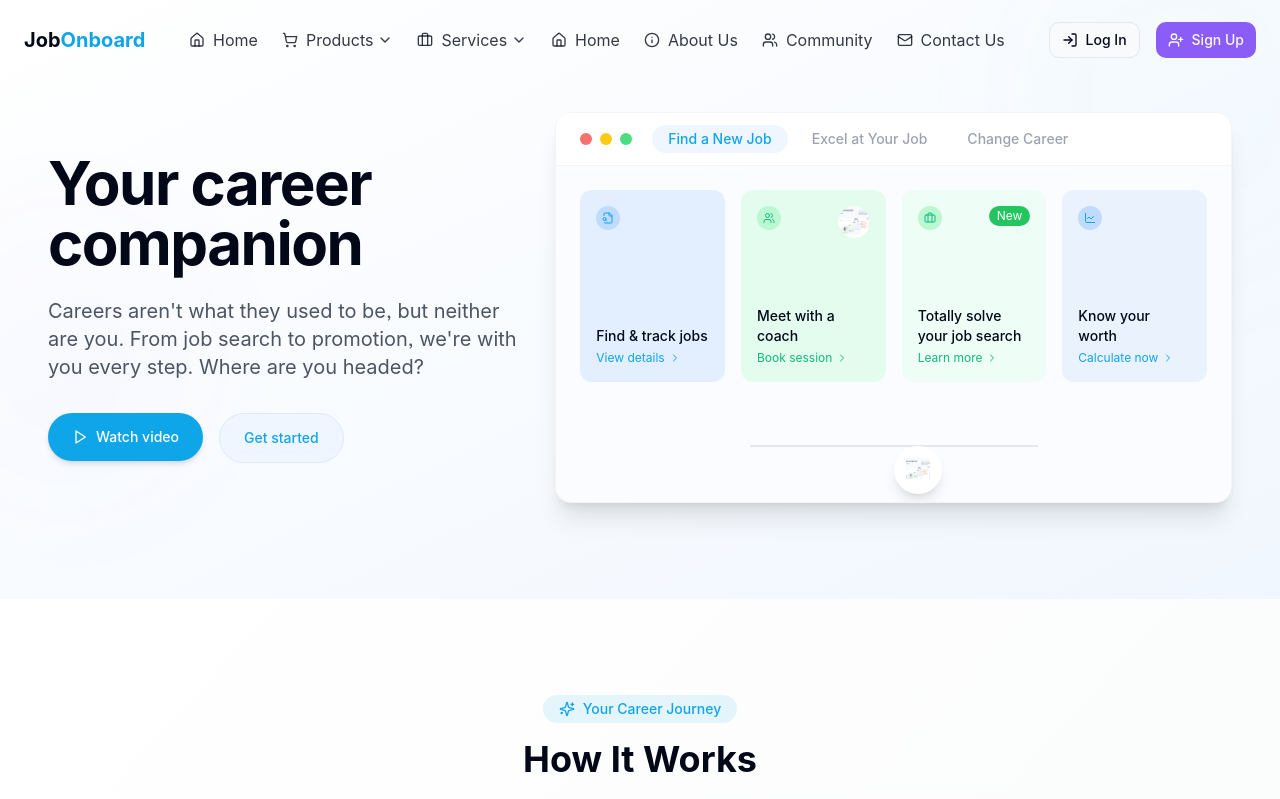
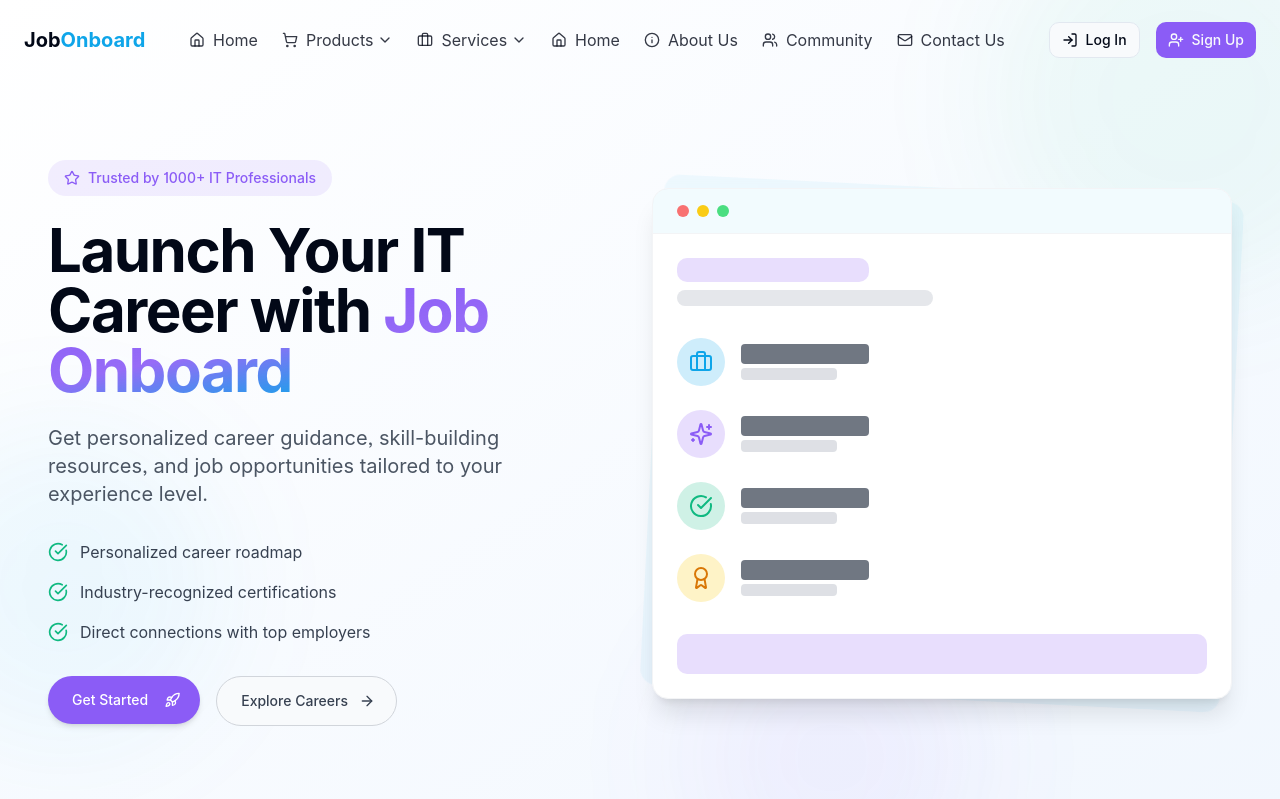
Before and after one commit to AiDataRobo/launch-it-journey, a React (Vite) app: page / in a window 1280 px wide. Shown: the top 799 px of the page. Built offline with nearby package versions, Linux system fonts and the light colour scheme.

Commit message:
Reverted to edit edt-cff96ad0-d82c-464a-ad73-2e7dadb1344f: "Update landing page hero banner
Update the landing page hero banner with an animated design and intuitive CTA."

```diff
--- a/src/components/Hero.tsx
+++ b/src/components/Hero.tsx
@@ -1,21 +1,29 @@
 
 import React from 'react';
-import { ArrowRight, Play, ChevronRight, Users, LineChart, FileSearch, Briefcase } from 'lucide-react';
+import { ArrowRight, Rocket, CheckCircle, Star, Briefcase, Award, Sparkles } from 'lucide-react';
 import { motion } from 'framer-motion';
 import { Button } from '@/components/ui/button';
 import { Link } from 'react-router-dom';
 
 const Hero = () => {
+  // Career journey steps animation
+  const journeySteps = [
+    { icon: Briefcase, text: "Search Jobs", color: "bg-jobonboard-blue/20 text-jobonboard-blue" },
+    { icon: Sparkles, text: "Build Skills", color: "bg-jobonboard-purple/20 text-jobonboard-purple" },
+    { icon: CheckCircle, text: "Get Hired", color: "bg-jobonboard-green/20 text-jobonboard-green" },
+    { icon: Award, text: "Career Growth", color: "bg-amber-100 text-amber-600" }
+  ];
+
   return (
-    <section className="relative pt-20 md:pt-28 pb-16 md:pb-24 overflow-hidden">
+    <section className="relative pt-32 pb-24 md:pt-40 md:pb-32 overflow-hidden">
       {/* Background Elements */}
       <div className="absolute inset-0 z-0">
         <div className="absolute top-0 left-0 w-full h-full bg-gradient-to-br from-white to-blue-50/80"></div>
         <motion.div
-          className="absolute -top-24 -right-24 w-96 h-96 bg-jobonboard-blue/5 rounded-full blur-3xl"
+          className="absolute -top-24 -right-24 w-96 h-96 bg-jobonboard-green/10 rounded-full blur-3xl"
           animate={{
             scale: [1, 1.2, 1],
-            opacity: [0.3, 0.6, 0.3]
+            opacity: [0.5, 0.7, 0.5]
           }}
           transition={{
             duration: 8,
@@ -24,10 +32,10 @@ const Hero = () => {
           }}
         />
         <motion.div
-          className="absolute top-1/3 -left-24 w-80 h-80 bg-jobonboard-purple/5 rounded-full blur-3xl"
+          className="absolute top-1/2 -left-24 w-80 h-80 bg-jobonboard-blue/10 rounded-full blur-3xl"
           animate={{
             scale: [1, 1.1, 1],
-            opacity: [0.3, 0.5, 0.3]
+            opacity: [0.5, 0.8, 0.5]
           }}
           transition={{
             duration: 7,
@@ -36,52 +44,113 @@ const Hero = () => {
             delay: 1
           }}
         />
+        <motion.div
+          className="absolute -bottom-8 right-1/4 w-64 h-64 bg-jobonboard-purple/10 rounded-full blur-3xl"
+          animate={{
+            scale: [1, 1.15, 1],
+            opacity: [0.5, 0.7, 0.5]
+          }}
+          transition={{
+            duration: 9,
+            repeat: Infinity,
+            ease: "easeInOut",
+            delay: 2
+          }}
+        />
       </div>
 
       <div className="container mx-auto px-6 md:px-12 relative z-10">
-        <div className="flex flex-col lg:flex-row items-center justify-between gap-10 lg:gap-6">
-          {/* Left Column - Text & CTA */}
+        <div className="flex flex-col md:flex-row items-center justify-between gap-12 md:gap-6">
           <motion.div
-            className="w-full lg:w-5/12"
+            className="w-full md:w-1/2"
             initial={{ opacity: 0, y: 20 }}
             animate={{ opacity: 1, y: 0 }}
             transition={{ duration: 0.6 }}
           >
+            {/* Features Banner */}
+            <motion.div
+              className="flex items-center gap-2 px-4 py-2 bg-jobonboard-purple/10 rounded-full w-fit mb-6"
+              initial={{ opacity: 0, x: -20 }}
+              animate={{ opacity: 1, x: 0 }}
+              transition={{ duration: 0.5, delay: 0.2 }}
+              whileHover={{ scale: 1.05 }}
+            >
+              <Star className="w-4 h-4 text-jobonboard-purple" />
+              <span className="text-sm font-medium text-jobonboard-purple">Trusted by 1000+ IT Professionals</span>
+            </motion.div>
+
             <motion.h1
               className="text-4xl md:text-5xl lg:text-6xl font-bold leading-tight tracking-tight mb-6"
               initial={{ opacity: 0, y: 20 }}
               animate={{ opacity: 1, y: 0 }}
-              transition={{ duration: 0.6, delay: 0.2 }}
+              transition={{ duration: 0.6, delay: 0.3 }}
             >
-              Your career companion
+              Launch Your IT Career with <span className="text-gradient-primary">Job Onboard</span>
             </motion.h1>
 
             <motion.p
               className="text-lg md:text-xl text-gray-600 mb-8 max-w-lg"
               initial={{ opacity: 0, y: 20 }}
               animate={{ opacity: 1, y: 0 }}
-              transition={{ duration: 0.6, delay: 0.3 }}
+              transition={{ duration: 0.6, delay: 0.4 }}
             >
-              Careers aren't what they used to be, but neither are you. From job search to promotion, we're with you every step. Where are you headed?
+              Get personalized career guidance, skill-building resources, and job opportunities tailored to your experience level.
             </motion.p>
+
+            {/* Feature List */}
+            <motion.div
+              className="space-y-4 mb-8"
+              initial={{ opacity: 0, y: 20 }}
+              animate={{ opacity: 1, y: 0 }}
+              transition={{ duration: 0.6, delay: 0.5 }}
+            >
+              {[
+                'Personalized career roadmap',
+                'Industry-recognized certifications',
+                'Direct connections with top employers'
+              ].map((feature, index) => (
+                <motion.div
+                  key={index}
+                  className="flex items-center gap-3 text-gray-700"
+                  initial={{ opacity: 0, x: -20 }}
+                  animate={{ opacity: 1, x: 0 }}
+                  transition={{ duration: 0.4, delay: 0.6 + index * 0.1 }}
+                  whileHover={{ x: 5 }}
+                >
+                  <CheckCircle className="w-5 h-5 text-jobonboard-green" />
+                  <span>{feature}</span>
+                </motion.div>
+              ))}
+            </motion.div>
 
             <motion.div
               className="flex flex-wrap gap-4"
               initial={{ opacity: 0, y: 20 }}
               animate={{ opacity: 1, y: 0 }}
-              transition={{ duration: 0.6, delay: 0.4 }}
+              transition={{ duration: 0.6, delay: 0.7 }}
             >
               <motion.div
                 whileHover={{ scale: 1.05 }}
                 whileTap={{ scale: 0.95 }}
               >
                 <Button
-                  className="group px-6 py-6 rounded-full bg-jobonboard-blue text-white font-medium hover:bg-jobonboard-blue-light shadow-md focus-ring inline-flex items-center gap-2"
+                  className="group px-6 py-6 rounded-full bg-jobonboard-purple text-white font-medium hover:bg-jobonboard-purple-light shadow-md focus-ring inline-flex items-center gap-2"
                   asChild
                 >
-                  <Link to="/videos">
-                    <Play className="w-4 h-4" />
-                    <span>Watch video</span>
+                  <Link to="/signup">
+                    <motion.span
+                      initial={{ opacity: 1 }}
+                      whileHover={{ opacity: 1 }}
+                    >
+                      Get Started
+                    </motion.span>
+                    <motion.div
+                      className="ml-1"
+                      animate={{ x: [0, 5, 0] }}
+                      transition={{ duration: 1.5, repeat: Infinity, ease: "easeInOut" }}
+                    >
+                      <Rocket className="w-4 h-4" />
+                    </motion.div>
                   </Link>
                 </Button>
               </motion.div>
@@ -91,204 +160,116 @@ const Hero = () => {
                 whileTap={{ scale: 0.95 }}
               >
                 <Button
-                  className="px-6 py-6 rounded-full bg-blue-50 border border-blue-100 text-jobonboard-blue font-medium hover:bg-blue-100 focus-ring inline-flex items-center gap-2"
+                  className="px-6 py-6 rounded-full border border-gray-300 text-gray-700 font-medium hover:border-jobonboard-purple hover:text-jobonboard-purple focus-ring inline-flex items-center gap-2 group"
                   variant="outline"
                   asChild
                 >
-                  <Link to="/signup">
-                    <span>Get started</span>
+                  <Link to="#career-paths">
+                    <span>Explore Careers</span>
+                    <motion.div
+                      animate={{ x: [0, 5, 0] }}
+                      transition={{ duration: 1.5, repeat: Infinity, ease: "easeInOut", delay: 0.5 }}
+                    >
+                      <ArrowRight className="w-4 h-4" />
+                    </motion.div>
                   </Link>
                 </Button>
               </motion.div>
             </motion.div>
           </motion.div>
 
-          {/* Right Column - Career Dashboard Visualization */}
           <motion.div
-            className="w-full lg:w-7/12"
+            className="w-full md:w-1/2"
             initial={{ opacity: 0, scale: 0.9 }}
             animate={{ opacity: 1, scale: 1 }}
             transition={{ duration: 0.7, delay: 0.3 }}
           >
             <div className="relative">
               <motion.div
+                className="absolute inset-0 bg-jobonboard-blue/5 backdrop-blur-sm rounded-2xl"
+                animate={{ rotate: [3, 2, 3] }}
+                transition={{ duration: 8, repeat: Infinity, ease: "easeInOut" }}
+              />
+              <motion.div
                 className="relative bg-white shadow-xl rounded-2xl overflow-hidden border border-gray-100"
                 whileHover={{ y: -5, boxShadow: "0 20px 25px -5px rgba(0, 0, 0, 0.1), 0 10px 10px -5px rgba(0, 0, 0, 0.04)" }}
                 transition={{ type: "spring", stiffness: 300, damping: 20 }}
               >
-                {/* Dashboard Header */}
-                <div className="px-6 py-3 bg-white border-b border-gray-100 flex items-center gap-4">
+                <div className="px-6 py-4 bg-jobonboard-blue/5 border-b border-gray-100">
                   <div className="flex space-x-2">
                     <div className="w-3 h-3 bg-red-400 rounded-full"></div>
                     <div className="w-3 h-3 bg-yellow-400 rounded-full"></div>
                     <div className="w-3 h-3 bg-green-400 rounded-full"></div>
                   </div>
-                  <div className="flex">
-                    <motion.span
-                      className="text-sm px-4 py-1 rounded-full bg-blue-50 text-jobonboard-blue font-medium mx-1 cursor-pointer"
-                      whileHover={{ y: -2 }}
-                      initial={{ opacity: 0 }}
-                      animate={{ opacity: 1 }}
-                      transition={{ delay: 0.6 }}
-                    >
-                      Find a New Job
-                    </motion.span>
-                    <motion.span
-                      className="text-sm px-4 py-1 rounded-full text-gray-400 font-medium mx-1 cursor-pointer"
-                      whileHover={{ y: -2 }}
-                      initial={{ opacity: 0 }}
-                      animate={{ opacity: 1 }}
-                      transition={{ delay: 0.7 }}
-                    >
-                      Excel at Your Job
-                    </motion.span>
-                    <motion.span
-                      className="text-sm px-4 py-1 rounded-full text-gray-400 font-medium mx-1 cursor-pointer"
-                      whileHover={{ y: -2 }}
-                      initial={{ opacity: 0 }}
-                      animate={{ opacity: 1 }}
-                      transition={{ delay: 0.8 }}
-                    >
-                      Change Career
-                    </motion.span>
                 </div>
-                </div>
-
-                {/* Dashboard Content */}
-                <div className="p-6 bg-blue-50/30">
-                  <div className="grid grid-cols-12 gap-4">
-                    {/* Career Path Elements */}
+                <div className="p-6">
+                  <div className="mb-8">
                     <motion.div
-                      className="col-span-6 lg:col-span-3"
-                      initial={{ opacity: 0, y: 20 }}
-                      animate={{ opacity: 1, y: 0 }}
-                      transition={{ duration: 0.4, delay: 1 }}
-                    >
-                      <div className="bg-blue-100/70 p-4 rounded-xl h-48 flex flex-col">
-                        <div className="flex justify-between items-start mb-3">
-                          <div className="w-6 h-6 bg-blue-200 rounded-full flex items-center justify-center">
-                            <FileSearch className="w-3 h-3 text-jobonboard-blue" />
-                          </div>
-                        </div>
-                        <div className="mt-auto">
-                          <h3 className="font-medium text-sm mb-1">Find & track jobs</h3>
-                          <div className="flex items-center text-xs text-jobonboard-blue">
-                            <span>View details</span>
-                            <ChevronRight className="w-3 h-3 ml-1" />
-                          </div>
-                        </div>
-                      </div>
-                    </motion.div>
-
+                      className="h-6 w-48 bg-jobonboard-purple/20 rounded-md mb-2"
+                      initial={{ width: 0 }}
+                      animate={{ width: "12rem" }}
+                      transition={{ duration: 1, delay: 0.8 }}
+                    />
                     <motion.div
-                      className="col-span-6 lg:col-span-3"
-                      initial={{ opacity: 0, y: 20 }}
-                      animate={{ opacity: 1, y: 0 }}
-                      transition={{ duration: 0.4, delay: 1.2 }}
-                    >
-                      <div className="bg-green-100/70 p-4 rounded-xl h-48 flex flex-col">
-                        <div className="flex justify-between items-start mb-3">
-                          <div className="w-6 h-6 bg-green-200 rounded-full flex items-center justify-center">
-                            <Users className="w-3 h-3 text-jobonboard-green" />
-                          </div>
-                          <div className="w-8 h-8 bg-white rounded-full overflow-hidden">
-                            <img src="public/lovable-uploads/4f98bb9b-7b3d-4c07-b00f-446c6e057610.png" className="w-full h-full object-cover" alt="Coach" />
-                          </div>
-                        </div>
-                        <div className="mt-auto">
-                          <h3 className="font-medium text-sm mb-1">Meet with a coach</h3>
-                          <div className="flex items-center text-xs text-jobonboard-green">
-                            <span>Book session</span>
-                            <ChevronRight className="w-3 h-3 ml-1" />
-                          </div>
-                        </div>
-                      </div>
-                    </motion.div>
-
-                    <motion.div
-                      className="col-span-6 lg:col-span-3"
-                      initial={{ opacity: 0, y: 20 }}
-                      animate={{ opacity: 1, y: 0 }}
-                      transition={{ duration: 0.4, delay: 1.4 }}
-                    >
-                      <div className="bg-green-100/40 p-4 rounded-xl h-48 flex flex-col">
-                        <div className="flex justify-between items-start mb-3">
-                          <div className="w-6 h-6 bg-green-200 rounded-full flex items-center justify-center">
-                            <Briefcase className="w-3 h-3 text-jobonboard-green" />
-                          </div>
-                          <span className="bg-green-500 text-white text-xs px-2 py-0.5 rounded-full">New</span>
-                        </div>
-                        <div className="mt-auto">
-                          <h3 className="font-medium text-sm mb-1">Totally solve your job search</h3>
-                          <div className="flex items-center text-xs text-jobonboard-green">
-                            <span>Learn more</span>
-                            <ChevronRight className="w-3 h-3 ml-1" />
-                          </div>
-                        </div>
-                      </div>
-                    </motion.div>
-
-                    <motion.div
-                      className="col-span-6 lg:col-span-3"
-                      initial={{ opacity: 0, y: 20 }}
-                      animate={{ opacity: 1, y: 0 }}
-                      transition={{ duration: 0.4, delay: 1.6 }}
-                    >
-                      <div className="bg-blue-100/50 p-4 rounded-xl h-48 flex flex-col">
-                        <div className="flex justify-between items-start mb-3">
-                          <div className="w-6 h-6 bg-blue-200 rounded-full flex items-center justify-center">
-                            <LineChart className="w-3 h-3 text-jobonboard-blue" />
-                          </div>
-                        </div>
-                        <div className="mt-auto">
-                          <h3 className="font-medium text-sm mb-1">Know your worth</h3>
-                          <div className="flex items-center text-xs text-jobonboard-blue">
-                            <span>Calculate now</span>
-                            <ChevronRight className="w-3 h-3 ml-1" />
-                          </div>
-                        </div>
-                      </div>
-                    </motion.div>
-
-                    {/* Career Growth Illustration */}
-                    <motion.div
-                      className="col-span-12 mt-4"
-                      initial={{ opacity: 0 }}
-                      animate={{ opacity: 1 }}
-                      transition={{ duration: 0.6, delay: 1.8 }}
-                    >
-                      <div className="flex justify-center items-center h-16 relative">
-                        <div className="absolute left-1/2 top-1/2 -translate-x-1/2 -translate-y-1/2">
-                          <motion.div
-                            className="h-0.5 w-72 bg-gray-200"
+                      className="h-4 w-64 bg-gray-200 rounded-md"
                       initial={{ width: 0 }}
-                            animate={{ width: 288 }}
-                            transition={{ duration: 1, delay: 2 }}
+                      animate={{ width: "16rem" }}
+                      transition={{ duration: 1, delay: 1 }}
                     />
                   </div>
 
+                  {/* Career Journey Steps Animation */}
+                  <div className="space-y-6">
+                    {journeySteps.map((step, index) => (
                       <motion.div
-                          className="absolute left-1/2 top-1/2 -translate-y-1/2 -translate-x-1/2"
-                          initial={{ x: -100, opacity: 0 }}
-                          animate={{ x: 0, opacity: 1 }}
-                          transition={{
-                            type: "spring",
-                            stiffness: 100,
-                            damping: 20,
-                            delay: 2.5
-                          }}
+                        key={index}
+                        className="flex gap-4 items-center"
+                        initial={{ opacity: 0, x: 20 }}
+                        animate={{ opacity: 1, x: 0 }}
+                        transition={{ duration: 0.5, delay: 1 + index * 0.3 }}
                       >
-                          <div className="w-12 h-12 bg-white rounded-full shadow-lg flex items-center justify-center z-10">
-                            <img
-                              src="public/lovable-uploads/4f98bb9b-7b3d-4c07-b00f-446c6e057610.png"
-                              className="w-6 h-6 object-cover"
-                              alt="Career growth"
+                        <motion.div
+                          className={`w-12 h-12 rounded-full ${step.color} flex items-center justify-center`}
+                          whileHover={{ scale: 1.1, rotate: 5 }}
+                          whileTap={{ scale: 0.95 }}
+                        >
+                          <step.icon className="w-6 h-6" />
+                        </motion.div>
+                        <div>
+                          <motion.div
+                            className="h-5 w-32 bg-gray-700 rounded animate-pulse-slow mb-1"
+                            initial={{ width: 0 }}
+                            animate={{ width: "8rem" }}
+                            transition={{ duration: 0.8, delay: 1.2 + index * 0.3 }}
+                          >
+                            <span className="sr-only">{step.text}</span>
+                          </motion.div>
+                          <motion.div
+                            className="h-3 w-24 bg-gray-300 rounded animate-pulse-slow"
+                            initial={{ width: 0 }}
+                            animate={{ width: "6rem" }}
+                            transition={{ duration: 0.5, delay: 1.4 + index * 0.3 }}
                           />
                         </div>
                       </motion.div>
+                    ))}
                   </div>
+
+                  <motion.div
+                    className="mt-8"
+                    initial={{ opacity: 0, y: 10 }}
+                    animate={{ opacity: 1, y: 0 }}
+                    transition={{ duration: 0.5, delay: 2.5 }}
+                  >
+                    <motion.div
+                      className="h-10 w-full bg-jobonboard-purple/20 rounded-md"
+                      whileHover={{
+                        backgroundColor: "rgba(139, 92, 246, 0.3)",
+                        scale: 1.02,
+                        transition: { duration: 0.2 }
+                      }}
+                    />
                   </motion.div>
-                  </div>
                 </div>
               </motion.div>
             </div>
```
Also changed, not shown: public/lovable-uploads/4f98bb9b-7b3d-4c07-b00f-446c6e057610.png (deleted). Lines whose indentation alone changed are shown as unchanged.
